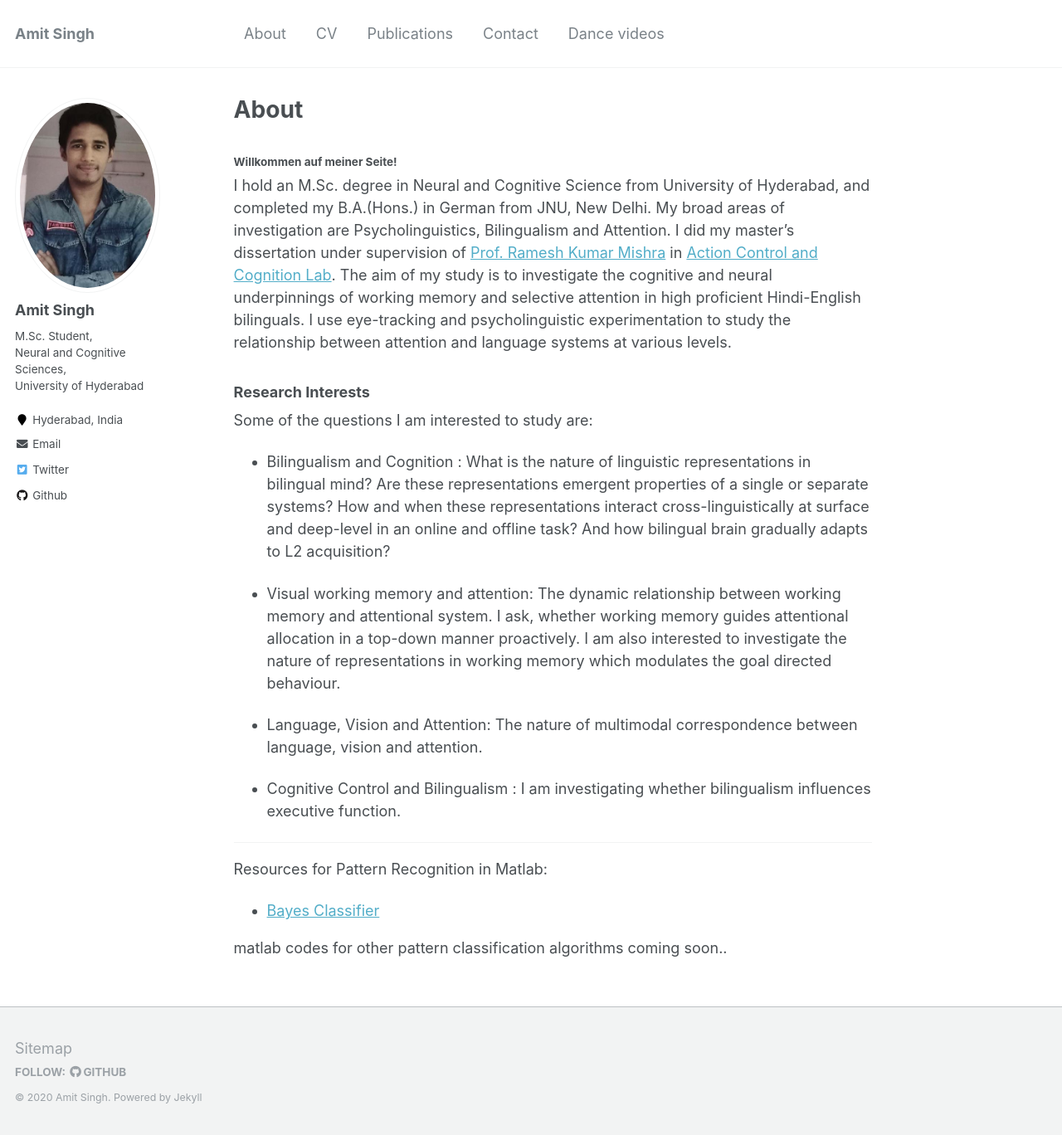
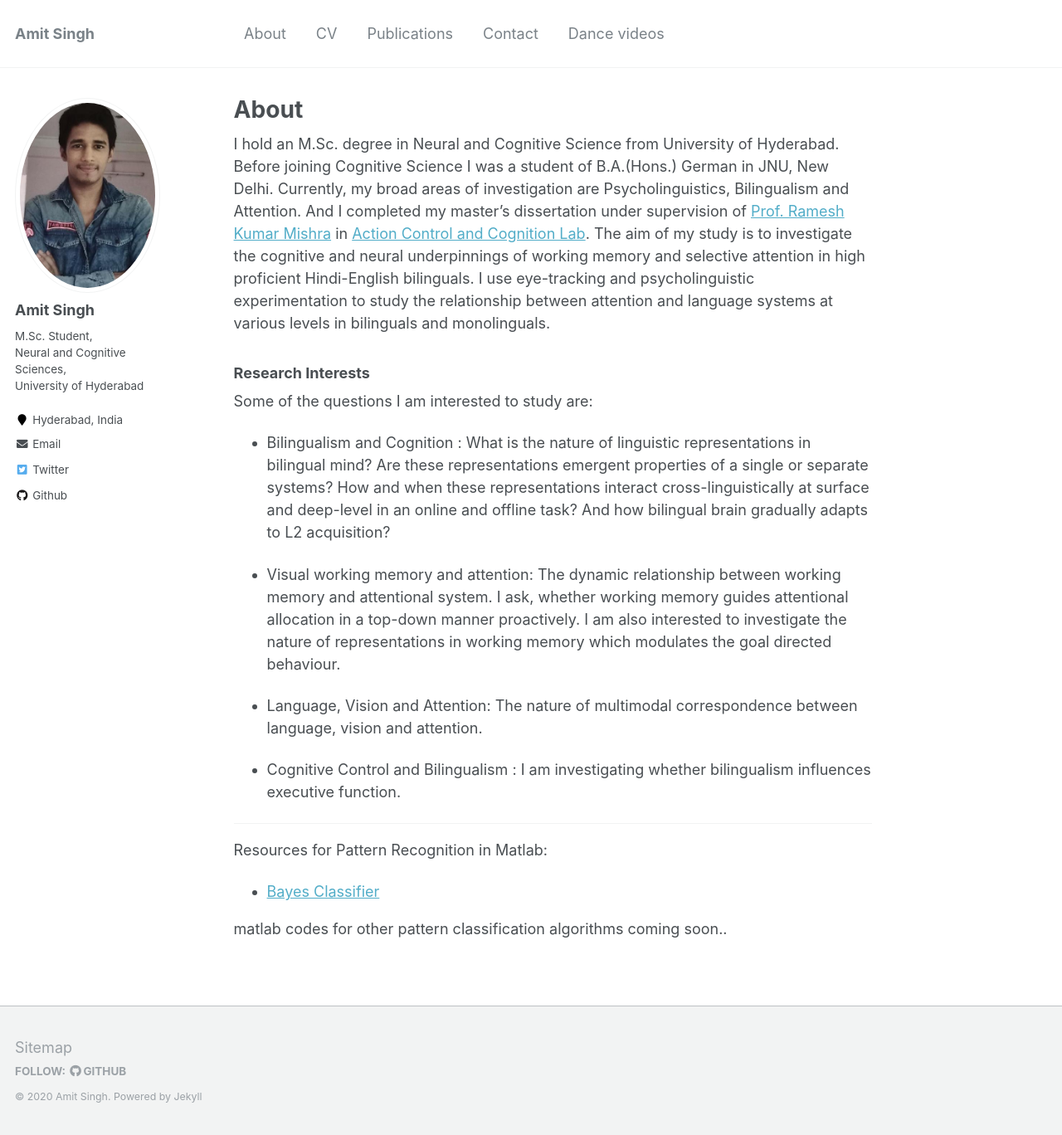
Before and after one commit to amits1ngh/amits1ngh.github.io, a Jekyll site: the page built from _pages/about.md, in a window 1280 px wide and 1368 px high. Shown: the whole window at 83% size. Built offline with Jekyll 4.4.1, drawn with Linux system fonts in a browser that asks for light colours.

Commit message:
minor edit

```diff
--- a/_pages/about.md
+++ b/_pages/about.md
@@ -7,9 +7,7 @@ redirect_from:
   - /about/
   - /about.html
 ---
-##### Willkommen auf meiner Seite!
-
-I hold an M.Sc. degree in Neural and Cognitive Science from University of Hyderabad, and completed my B.A.(Hons.) in German from JNU, New Delhi. My broad areas of investigation are Psycholinguistics, Bilingualism and Attention. I did my master's dissertation under supervision of [Prof. Ramesh Kumar Mishra](https://rameshkumarmishra.wordpress.com/) in [Action Control and Cognition Lab](https://actioncontrolcognitionlaboratory.wordpress.com/). The aim of my study is to investigate the cognitive and neural underpinnings of working memory and selective attention in high proficient Hindi-English bilinguals. I use eye-tracking and psycholinguistic experimentation to study the relationship between attention and language systems at various levels.
+I hold an M.Sc. degree in Neural and Cognitive Science from University of Hyderabad. Before joining Cognitive Science I was a student of B.A.(Hons.) German in JNU, New Delhi. Currently, my broad areas of investigation are Psycholinguistics, Bilingualism and Attention. And I completed my master's dissertation under supervision of [Prof. Ramesh Kumar Mishra](https://rameshkumarmishra.wordpress.com/) in [Action Control and Cognition Lab](https://actioncontrolcognitionlaboratory.wordpress.com/). The aim of my study is to investigate the cognitive and neural underpinnings of working memory and selective attention in high proficient Hindi-English bilinguals. I use eye-tracking and psycholinguistic experimentation to study the relationship between attention and language systems at various levels in bilinguals and monolinguals.
 
 ### Research Interests
 
```
Also changed, not shown: _pages/self.md (+1 -3 lines).
